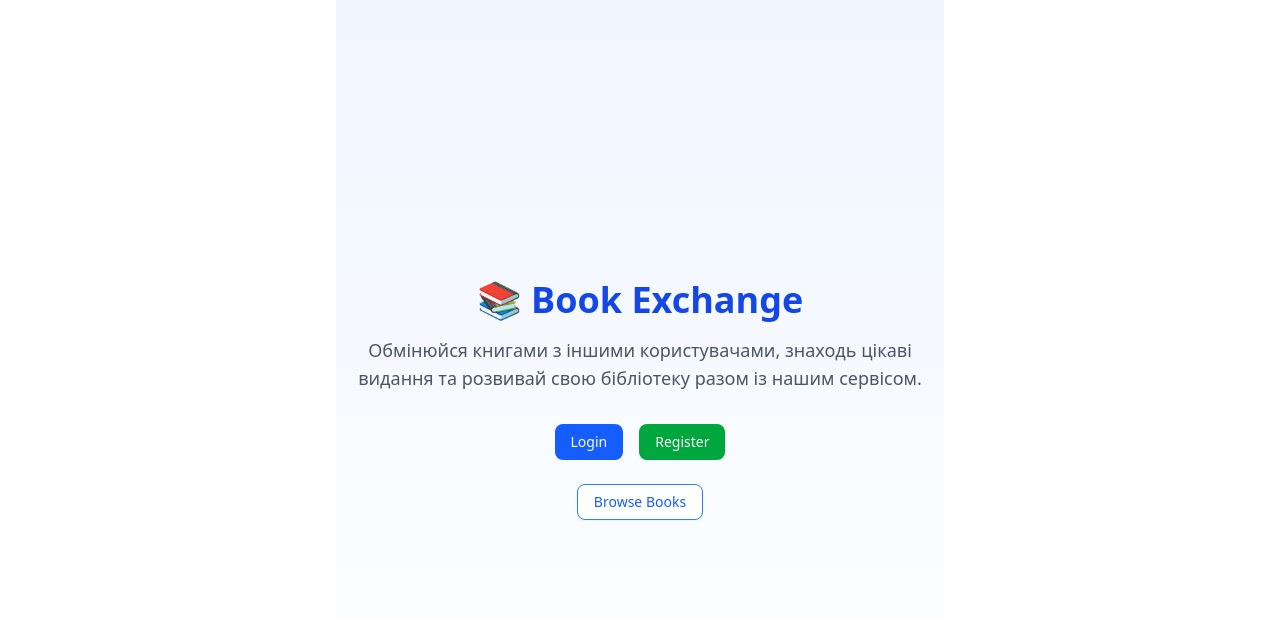
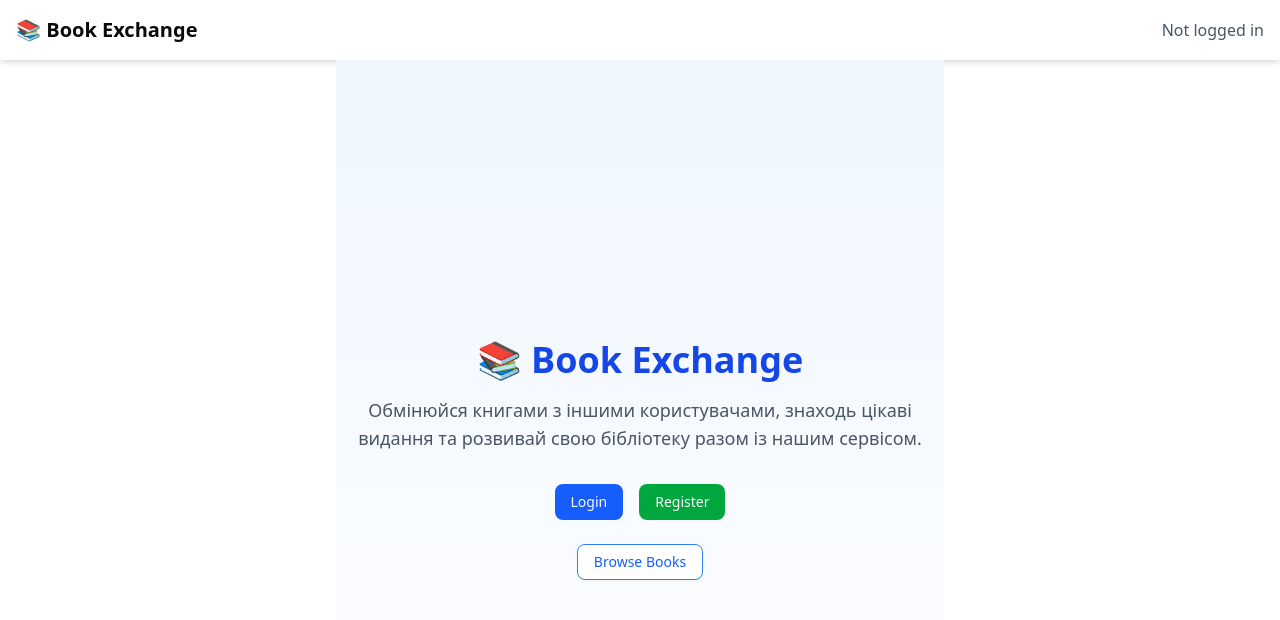
Before and after one commit to UgrynBohdan/Insiders-Test, a React (Vite) app in the folder frontend/: page / in a window 1280 px wide. Shown: the top 620 px of the page. Built offline with nearby package versions, Linux system fonts and the light colour scheme.

Commit message:
feat: Add header with user name

```diff
--- a/frontend/src/App.tsx
+++ b/frontend/src/App.tsx
@@ -1,8 +1,10 @@
+import Header from "./components/Header"
 import AppRoutes from "./routes"
 
 function App() {
     return (
         <div className="flex min-h-svh flex-col items-center justify-center">
+            <Header />
             <AppRoutes />
         </div>
     )
--- /dev/null
+++ b/frontend/src/components/AuthContext.tsx
@@ -0,0 +1,60 @@
+import { createContext, useContext, useEffect, useState } from "react";
+
+type User = {
+    name: string;
+    email: string;
+};
+
+type AuthContextType = {
+    user: User | null;
+    login: (token: string) => Promise<void>;
+    logout: () => void;
+};
+
+const AuthContext = createContext<AuthContextType | undefined>(undefined);
+
+export const AuthProvider = ({ children }: { children: React.ReactNode }) => {
+    const [user, setUser] = useState<User | null>(null);
+
+    // при завантаженні пробуємо відновити юзера з токена
+    useEffect(() => {
+        const token = localStorage.getItem("token");
+        if (token) {
+            fetchUser(token);
+        }
+    }, []);
+
+    const fetchUser = async (token: string) => {
+        try {
+            const res = await fetch("http://localhost:3000/api/auth/me", {
+                headers: { Authorization: `Bearer ${token}` },
+            });
+            const data = await res.json();
+            if (res.ok) setUser(data.user);
+        } catch (e) {
+            console.error("Fetch user failed:", e);
+        }
+    };
+
+    const login = async (token: string) => {
+        localStorage.setItem("token", token);
+        await fetchUser(token);
+    };
+
+    const logout = () => {
+        localStorage.removeItem("token");
+        setUser(null);
+    };
+
+    return (
+        <AuthContext.Provider value={{ user, login, logout }}>
+            {children}
+        </AuthContext.Provider>
+    );
+};
+
+export const useAuth = () => {
+    const ctx = useContext(AuthContext);
+    if (!ctx) throw new Error("useAuth must be inside AuthProvider");
+        return ctx;
+};
--- /dev/null
+++ b/frontend/src/components/Header.tsx
@@ -0,0 +1,24 @@
+import { Button } from "@/components/ui/button";
+import { useAuth } from "./AuthContext";
+
+export default function Header() {
+  const { user, logout } = useAuth();
+
+  return (
+    <header className="w-full flex justify-between items-center p-4 shadow-md bg-white">
+      <h1 className="text-xl font-bold">📚 Book Exchange</h1>
+      <div>
+        {user ? (
+          <div className="flex items-center gap-3">
+            <span className="font-medium">Hi, {user.name} 👋</span>
+            <Button variant="outline" onClick={logout}>
+              Logout
+            </Button>
+          </div>
+        ) : (
+          <span className="text-gray-600">Not logged in</span>
+        )}
+      </div>
+    </header>
+  );
+}
--- a/frontend/src/pages/auth/Login.tsx
+++ b/frontend/src/pages/auth/Login.tsx
@@ -2,6 +2,7 @@ import { useState } from "react";
 import { Button } from "@/components/ui/button";
 import { Input } from "@/components/ui/input";
 import { useNavigate } from "react-router-dom";
+import { useAuth } from "@/components/AuthContext";
 
 export default function Login() {
   const navigate = useNavigate();
@@ -9,22 +10,21 @@ export default function Login() {
   const [password, setPassword] = useState("");
   const [error, setError] = useState("");
 
+  const { login } = useAuth();
+
     const handleLogin = async (e: React.FormEvent) => {
         e.preventDefault();
-    setError("");
-
         try {
             const res = await fetch("http://localhost:3000/api/auth/login", {
             method: "POST",
             headers: { "Content-Type": "application/json" },
             body: JSON.stringify({ email, password }),
             });
+            const data = await res.json();
+            if (!res.ok) throw new Error(data.message);
 
-      const data = await res.json();
-      if (!res.ok) throw new Error(data.message || "Login failed");
-
-      localStorage.setItem("token", data.token); // збережемо JWT
-      navigate("/books"); // перенаправлення після входу
+            await login(data.token); // тут збережеться юзер
+            navigate("/books");
         } catch (err: any) {
             setError(err.message);
         }
--- a/frontend/src/pages/auth/Register.tsx
+++ b/frontend/src/pages/auth/Register.tsx
@@ -2,6 +2,7 @@ import { useState } from "react";
 import { Button } from "@/components/ui/button";
 import { Input } from "@/components/ui/input";
 import { useNavigate } from "react-router-dom";
+import { useAuth } from "@/components/AuthContext";
 
 export default function Register() {
     const navigate = useNavigate();
@@ -9,6 +10,8 @@ export default function Register() {
     const [email, setEmail] = useState("");
     const [password, setPassword] = useState("");
     const [error, setError] = useState("");
+
+    const { login } = useAuth();
 
     const handleRegister = async (e: React.FormEvent) => {
         e.preventDefault();
@@ -24,12 +27,13 @@ export default function Register() {
         const data = await res.json();
         if (!res.ok) throw new Error(data.message || "Register failed");
 
-      localStorage.setItem("token", data.token); // одразу логінимо після реєстрації
+        await login(data.token);
         navigate("/books");
         } catch (err: any) {
         setError(err.message);
         }
     };
+
 
   return (
     <div className="flex items-center justify-center min-h-screen bg-gray-50 px-4">
```
Also changed, not shown: frontend/src/main.tsx (+11 -7 lines), frontend/src/components/Navbar.tsx (deleted), frontend/src/components/Sidebar.tsx (deleted). Lines whose indentation alone changed are shown as unchanged.
